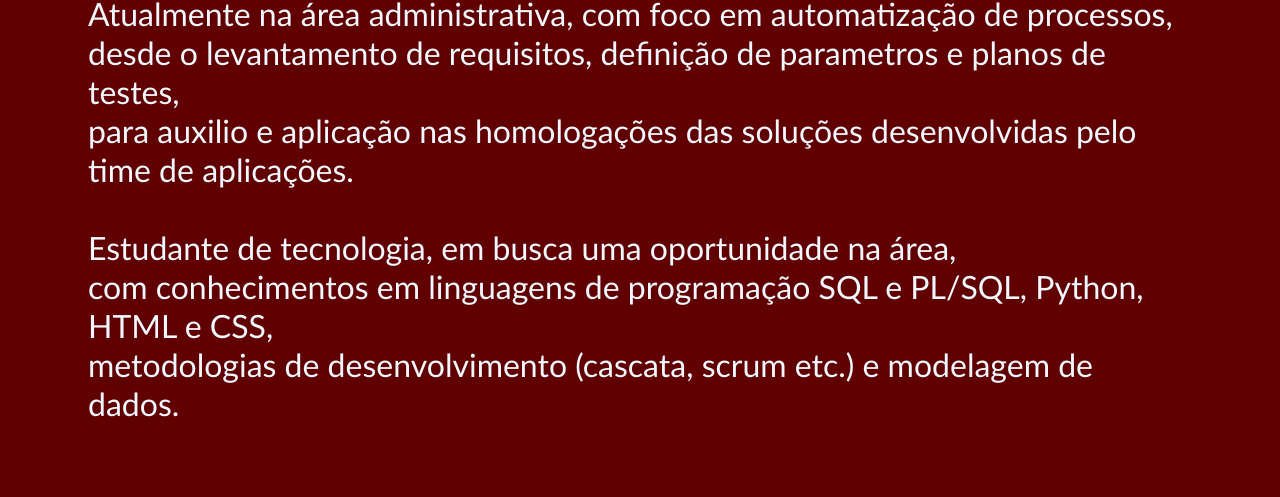
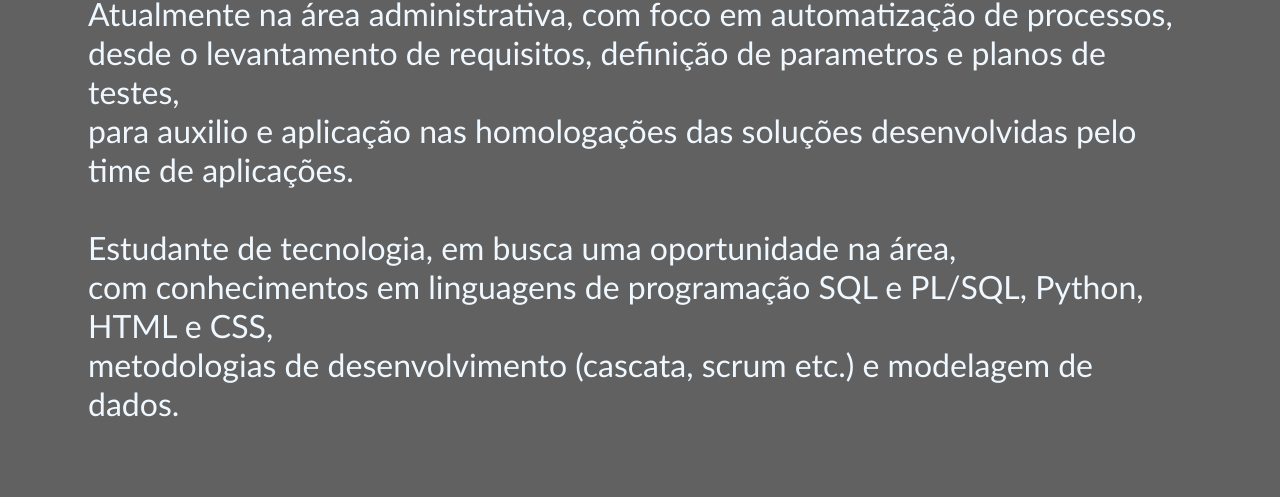
Before and after one commit to Daniels-Silva/Trajetoria, a plain HTML site: page index2.html in a window 1280 px wide. Shown: the part 165-662 px from the top of the page. Drawn offline with nearby package versions, Linux system fonts and the light colour scheme.

Commit message:
retorna back original

```diff
--- a/index2.css
+++ b/index2.css
@@ -1,5 +1,5 @@
     html{
-            background-color: rgb(97, 0, 0);
+            background-color: rgb(97, 97, 97);
             margin-top: 60px;
     }
     .eu{
```
